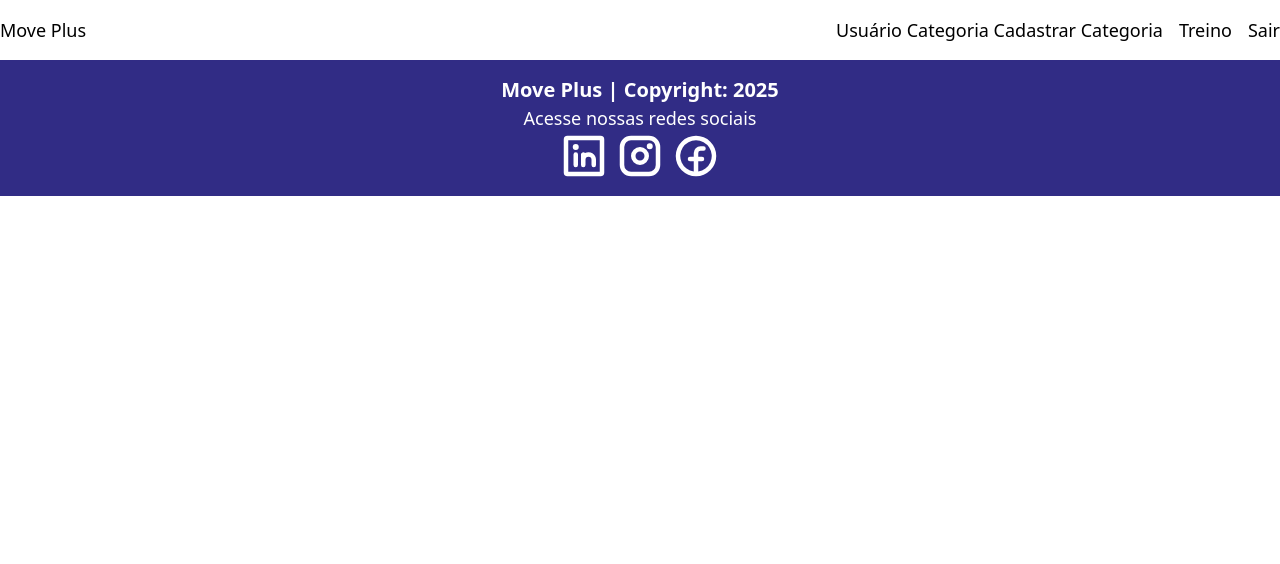
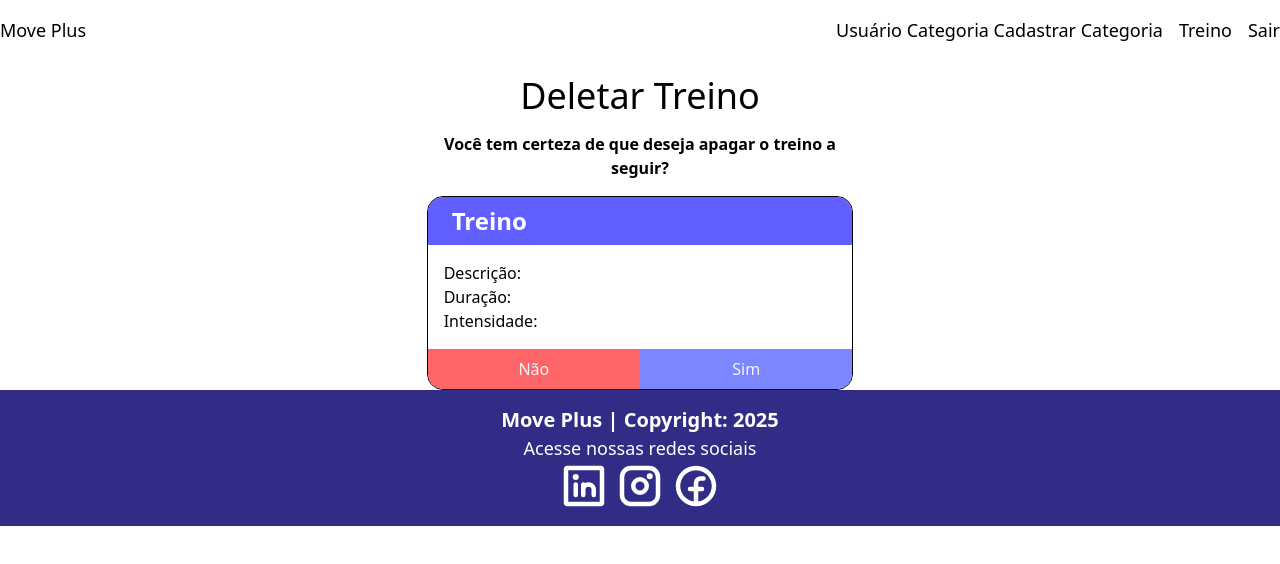
Before and after one commit to Time-Gene-Mulheres/Move-Plus-FrontEnd, a React (Vite) app: page /deletartreino/1 in a window 1280 px wide. Shown: the top 564 px of the page. Built offline with nearby package versions, Linux system fonts and the light colour scheme; no server answers.

Commit message:
adicionando a funcionalidade deletar e editar

```diff
--- a/src/App.tsx
+++ b/src/App.tsx
@@ -5,10 +5,12 @@ import Home from './pages/home/Home'
 import ListaCategorias from './components/categoria/listacategoria/ListaCategorias'
 import Footer from './components/footer/Footer'
 
-import ListaTreinos from './components/treinos/listatreinos/ListaTreinos'
+
 
 import FormUsuario from './components/usuarios/formusuarios/FormUsuario'
 import FormTreinos from './components/treinos/formtreinos/FormTreinos'
+import ListaTreinos from './components/treinos/listatreinos/ListaTreinos'
+import DeletarTreino from './components/treinos/deletartreinos/DeletarTreino'
 
 
 function App() {
@@ -23,6 +25,7 @@ function App() {
         <Route path="/treinos" element={<ListaTreinos/>} />
         <Route path="/cadastrartreinos" element={<FormTreinos />} />
         <Route path="/editartreinos/:id" element={<FormTreinos />} />
+        <Route path="/deletartreino/:id" element={<DeletarTreino />} />
 
 
         {/* rota usuario */}
--- a/src/components/treinos/cardtreinos/CardTreinos.tsx
+++ b/src/components/treinos/cardtreinos/CardTreinos.tsx
@@ -1,7 +1,5 @@
  import { Link } from 'react-router-dom'
  import Treino from '../../../models/Treino'
-
-
 
 interface CardTreinosProps {
     treino: Treino
@@ -20,16 +18,16 @@ function CardTreinos({ treino }: CardTreinosProps) {
                     <p>Descrição: {treino.descricao}</p>
                     <p>Duração: {treino.duracao}</p>
                     <p>Intensidade: {treino.intensidade}</p>
-                    <p>Categoria:{treino.categoria?.id}</p>
                  </div>
              </div>
              <div className="flex">
-                <Link to=''
-                    className='w-full text-white bg-indigo-400
-                    hover:bg-indigo-800 flex items-center justify-center py-2'>
+             <Link to={`/editartreinos/${treino.id}`}
+	            className='w-full text-slate-100 bg-indigo-400 hover:bg-indigo-800
+                flex items-center justify-center py-2'>
 	            <button>Editar</button>
             </Link>
-                <Link to=''
+
+                 <Link to={`/deletartreino/${treino.id}`}
                      className='text-white bg-red-400
                      hover:bg-red-700 w-full flex items-center justify-center'>
                      <button>Deletar</button>
@@ -38,5 +36,4 @@ function CardTreinos({ treino }: CardTreinosProps) {
         </div>
     )
  }
-
  export default CardTreinos
--- /dev/null
+++ b/src/components/treinos/deletartreinos/DeletarTreino.tsx
@@ -0,0 +1,80 @@
+import { useEffect, useState } from "react"
+import { useNavigate, useParams } from "react-router-dom"
+
+import { ToastAlerta } from "../../../utils/ToastAlerta"
+import Treino from "../../../models/Treino"
+import { buscar, deletar } from "../../../service/Service"
+
+
+function DeletarTreino() {
+    const navigate = useNavigate()
+
+    const [treino, setTreino] = useState<Treino>({} as Treino)
+
+    const { id } = useParams<{ id: string }>()
+
+    async function buscarPorId(id: string) {
+        try {
+            await buscar(`/treinos/${id}`, setTreino)
+        } catch (error: any) {
+            ToastAlerta(error.toString().includes('403'), 'erro')
+        }
+    }
+
+    useEffect(() => {
+        if (id !== undefined) {
+            buscarPorId(id)
+        }
+    }, [id])
+
+    async function deletarTreino() {
+        try {
+            await deletar(`/treinos/${id}`)
+                ToastAlerta('Categoria apagada com sucesso' , 'info')
+        } catch (error: any) {
+            if (error.toString().includes('403')) {
+            }else {
+                ToastAlerta('Erro ao deletar categoria.', 'erro')
+            }
+        }
+
+        retornar()
+    }
+
+    function retornar() {
+        navigate("/treinos")
+    }
+
+    return (
+        <div className='container w-1/3 mx-auto'>
+            <h1 className='text-4xl text-center my-4'>Deletar Treino</h1>
+            <p className='text-center font-semibold mb-4'>
+                Você tem certeza de que deseja apagar o treino a seguir?</p>
+            <div className='border flex flex-col rounded-2xl overflow-hidden justify-between'>
+                <header
+                    className='py-2 px-6 bg-indigo-500 text-white font-bold text-2xl'>
+                    Treino
+                </header>
+                <div className="p-4">
+                    <p className='text-xl h-full'>{treino.nome}</p>
+                    <p>Descrição: {treino.descricao}</p>
+                    <p>Duração: {treino.duracao}</p>
+                    <p>Intensidade: {treino.intensidade}</p>
+                </div>
+                <div className="flex">
+                    <button
+                        className='text-slate-100 bg-red-400 hover:bg-red-600 w-full py-2'
+                       onClick={retornar}>
+                        Não
+                    </button>
+                    <button
+                        className='w-full text-slate-100 bg-indigo-400
+                                   hover:bg-emerald-400 flex items-center justify-center' onClick={deletarTreino}>
+                        Sim
+                    </button>
+                </div>
+            </div>
+        </div>
+    )
+}
+export default DeletarTreino
--- a/src/components/treinos/formtreinos/FormTreinos.tsx
+++ b/src/components/treinos/formtreinos/FormTreinos.tsx
@@ -65,7 +65,7 @@ function FormTreinos() {
         });
     }
 
-    async function gerarNovaPostagem(e: FormEvent<HTMLFormElement>) {
+    async function gerarNovoTreino(e: FormEvent<HTMLFormElement>) {
         e.preventDefault();
         setCarregandoTreino(true);
 
@@ -93,7 +93,7 @@ function FormTreinos() {
         <div className="container flex flex-col mx-auto items-center">
             <h1 className="text-4xl text-center my-8">{id ? 'Editar' : 'Cadastrar'} Treino</h1>
 
-            <form className="flex flex-col w-1/2 gap-4" onSubmit={gerarNovaPostagem}>
+            <form className="flex flex-col w-1/2 gap-4" onSubmit={gerarNovoTreino}>
                 <div className="flex flex-col gap-2">
                     <label>Nome do Treino</label>
                     <input
@@ -171,7 +171,7 @@ function FormTreinos() {
                     {carregandoTreino ? (
                         <RotatingLines strokeColor="white" strokeWidth="5" animationDuration="0.75" width="24" visible={true} />
                     ) : (
-                        <span>{id ? 'Atualizar' : 'Cadastrar'}</span>
+                        <span>{id !== undefined ? 'Atualizar' : 'Cadastrar'}</span>
                     )}
                 </button>
             </form>
--- a/src/components/treinos/listatreinos/ListaTreinos.tsx
+++ b/src/components/treinos/listatreinos/ListaTreinos.tsx
@@ -6,6 +6,7 @@ import { ToastAlerta } from "../../../utils/ToastAlerta";
 import { DNA } from "react-loader-spinner";
 
 function ListaTreinos() {
+
 
     const [treinos, setTreinos] = useState<Treino[]>([])
 
```
Lines whose indentation alone changed are shown as unchanged.
